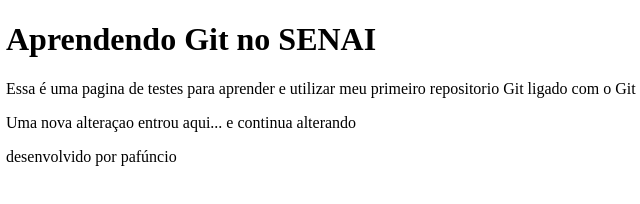
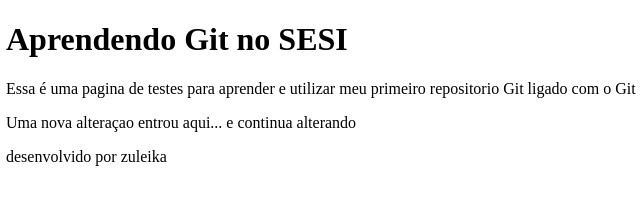
Before and after one commit to MariaCarneiro93/repositrio-teste, a plain HTML site: page index.html in a window 1280 px wide. Shown: the full height of the page, 2-642 px from the left. Drawn offline with Linux system fonts and the light colour scheme.

Commit message:
atualização zuleika

```diff
--- a/index.html
+++ b/index.html
@@ -6,7 +6,7 @@
     <title>Aprendendo Git</title>
 </head>
 <body>
-    <h1>Aprendendo Git no SENAI </h1>
+    <h1>Aprendendo Git no SESI </h1>
     <p>Essa é uma pagina de testes para aprender e utilizar
         meu primeiro repositorio Git ligado com o Git
     </p>
@@ -15,7 +15,7 @@
   </p>
 
   <footer>
-    desenvolvido por pafúncio
+    desenvolvido por zuleika
   </footer>
 </body>
 </html>
```
